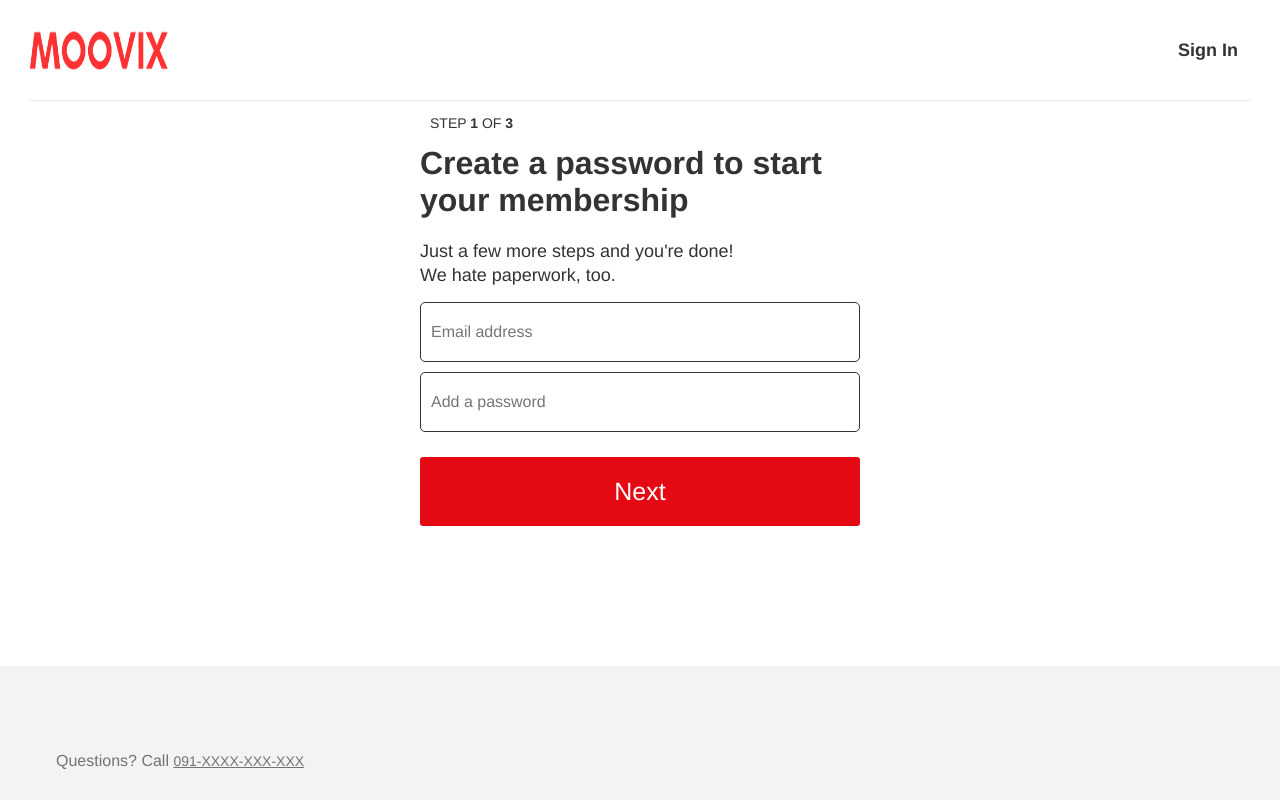
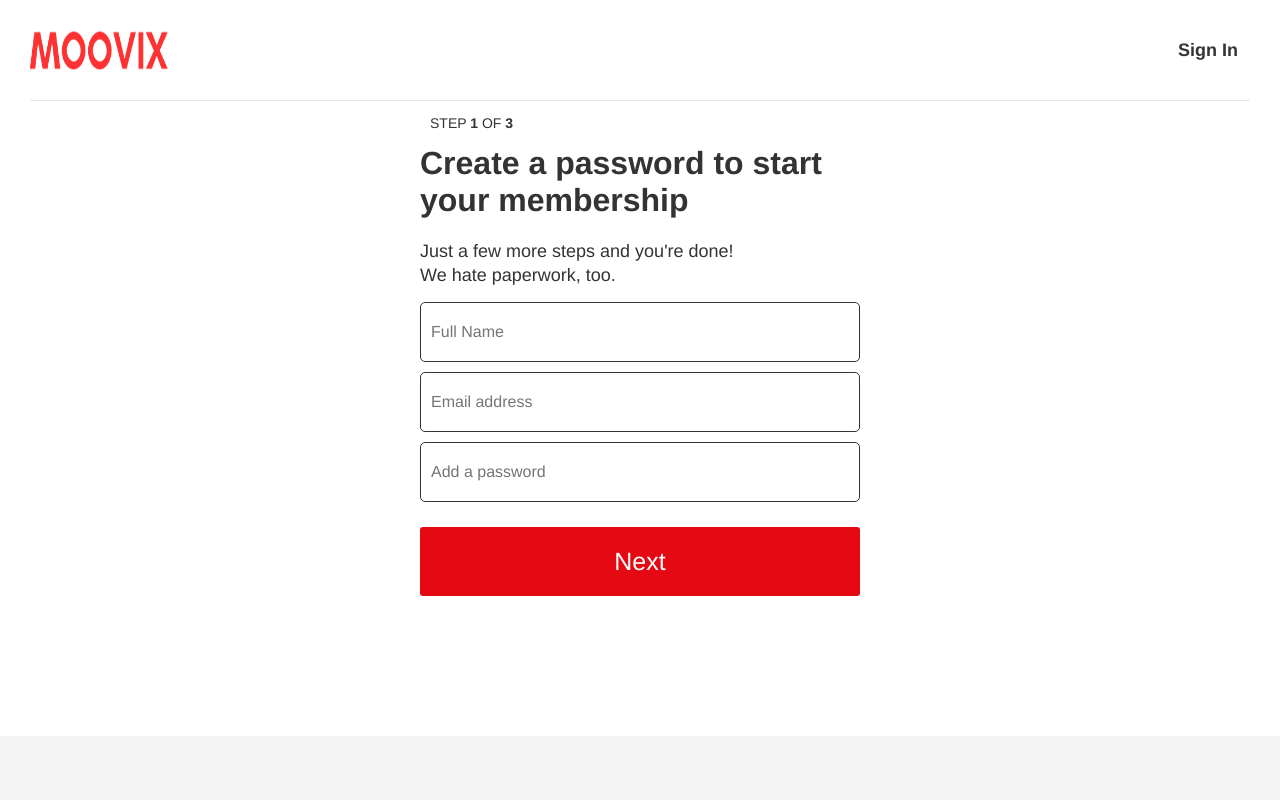
Before and after one commit to polkadots007/moovlix, a React (Vite) app: page /signup/regform in a window 1280 px wide. Shown: the top 800 px of the page. Built offline with nearby package versions, Linux system fonts and the light colour scheme; no server answers.

Commit message:
modified user data stored in local storage

```diff
--- a/src/containers/ContentSignUp.tsx
+++ b/src/containers/ContentSignUp.tsx
@@ -9,11 +9,13 @@ import {
   useState,
 } from 'react';
 import { useNavigate } from 'react-router-dom';
-import { getAuth, createUserWithEmailAndPassword } from 'firebase/auth';
+import {
+  getAuth,
+  createUserWithEmailAndPassword,
+  updateProfile,
+} from 'firebase/auth';
 import { setPersistence, browserSessionPersistence } from 'firebase/auth';
 import { UserContext } from '../context/newuser';
-import { UserProps } from '../types';
-// import { Error } from 'ts-error';
 interface stepProps {
   id: number;
   title: string;
@@ -29,6 +31,7 @@ interface stepProps {
 interface usercreds {
   email: string;
   password: string;
+  fullName: string;
 }
 interface onChangeProps {
   target: {
@@ -40,6 +43,7 @@ interface onChangeProps {
 interface errorProps {
   input?: string;
   pwd?: string;
+  fullName?: string;
 }
 
 type SetStateFunction<errorProps> = Dispatch<SetStateAction<errorProps>>;
@@ -47,21 +51,40 @@ type SetStateFunction<errorProps> = Dispatch<SetStateAction<errorProps>>;
 const checkCredentials = (
   email: string,
   pwd: string,
+  fullName: string,
   setError: SetStateFunction<errorProps>,
 ) => {
   const regexInput = /[a-z0-9._%+-]+@[a-z0-9.-]+\.[a-z]{2,}$/;
   const regexPassword = /^(?=.*[A-Za-z])(?=.*\d)[A-Za-z\d]{8,}$/;
+  const regexName = /^[a-zA-ZÀ-ÿ-']+(?:\s[a-zA-ZÀ-ÿ-']+)*$/;
   let noErrorFlag: boolean = true;
   if (email === '') {
     setError((prev: errorProps) => ({
       input: 'Email is required.',
       pwd: prev.pwd,
+      fullName: prev.fullName,
     }));
     noErrorFlag = false;
   } else if (!regexInput.test(email)) {
     setError((prev: errorProps) => ({
       input: 'Please enter a valid email address.',
       pwd: prev.pwd,
+      fullName: prev.fullName,
+    }));
+    noErrorFlag = false;
+  }
+  if (fullName === '') {
+    setError((prev: errorProps) => ({
+      input: prev.input,
+      pwd: prev.pwd,
+      fullName: 'Full Name is required.',
+    }));
+    noErrorFlag = false;
+  } else if (!regexName.test(fullName)) {
+    setError((prev: errorProps) => ({
+      input: prev.pwd,
+      pwd: prev.pwd,
+      fullName: 'Please enter a valid name.',
     }));
     noErrorFlag = false;
   }
@@ -69,12 +92,14 @@ const checkCredentials = (
     setError((prev: errorProps) => ({
       pwd: 'Password is required.',
       input: prev.input,
+      fullName: prev.fullName,
     }));
     noErrorFlag = false;
   } else if (!regexPassword.test(pwd)) {
     setError((prev: errorProps) => ({
       pwd: 'Please enter a valid password.',
       input: prev.input,
+      fullName: prev.fullName,
     }));
     noErrorFlag = false;
   }
@@ -84,27 +109,62 @@ const checkCredentials = (
 export function RegistrationContainer() {
   const auth = getAuth();
   const navigate = useNavigate();
-  const { userDetails, setUserDetails } = useContext(UserContext)!;
+  const { userDetails } = useContext(UserContext)!;
   const [email, setEmail] = useState<string>(userDetails.email || '');
   const [error, setError] = useState<errorProps>({
     input: '',
     pwd: '',
+    fullName: '',
   });
   const [password, setPassword] = useState<string>('');
+  const [fullName, setFullName] = useState<string>('');
 
   useEffect(() => {
     const regexInput = /[a-z0-9._%+-]+@[a-z0-9.-]+\.[a-z]{2,}$/;
     const regexPassword = /^(?=.*[A-Za-z])(?=.*\d)[A-Za-z\d]{8,}$/;
+    const regexName = /^[a-zA-ZÀ-ÿ-']+(?:\s[a-zA-ZÀ-ÿ-']+)*$/;
     email !== '' &&
-      setError((prev: errorProps) => ({ input: '', pwd: prev.pwd }));
+      setError((prev: errorProps) => ({
+        input: '',
+        pwd: prev.pwd,
+        fullName: prev.fullName,
+      }));
     regexInput.test(email) &&
-      setError((prev: errorProps) => ({ input: '', pwd: prev.pwd }));
+      setError((prev: errorProps) => ({
+        input: '',
+        pwd: prev.pwd,
+        fullName: prev.fullName,
+      }));
+    fullName !== '' &&
+      setError((prev: errorProps) => ({
+        input: '',
+        pwd: prev.pwd,
+        fullName: '',
+      }));
+    regexName.test(fullName) &&
+      setError((prev: errorProps) => ({
+        input: '',
+        pwd: prev.pwd,
+        fullName: '',
+      }));
     password !== '' &&
-      setError((prev: errorProps) => ({ input: prev.input, pwd: '' }));
+      setError((prev: errorProps) => ({
+        input: prev.input,
+        pwd: '',
+        fullName: prev.fullName,
+      }));
     regexPassword.test(password) &&
-      setError((prev: errorProps) => ({ input: prev.input, pwd: '' }));
-  }, [email, password]);
-  const signUpWithEmailAndPassword = async ({ email, password }: usercreds) => {
+      setError((prev: errorProps) => ({
+        input: prev.input,
+        pwd: '',
+        fullName: prev.fullName,
+      }));
+  }, [email, password, fullName]);
+  const signUpWithEmailAndPassword = async ({
+    email,
+    password,
+    fullName,
+  }: usercreds) => {
     try {
       const userCredential = await createUserWithEmailAndPassword(
         auth,
@@ -112,35 +172,38 @@ export function RegistrationContainer() {
         password,
       );
       const user = userCredential.user;
+      updateProfile(user, {
+        displayName: fullName,
+        photoURL: (Math.floor(Math.random() * 5) + 1).toString(),
+      });
       setPersistence(auth, browserSessionPersistence);
-      setUserDetails((prev: UserProps) => {
-        prev.email = email;
-        prev.uid = user?.uid;
-        return prev;
-      });
-      const userInfo = {
-        email: user.email,
-        uid: user.uid,
-      };
-      localStorage.setItem('authUser', JSON.stringify(userInfo));
       // console.log('User signed up:', user, userCredential);
       return user;
     } catch (error) {
       if (error instanceof Error) {
+        setEmail('');
+        setFullName('');
+        setPassword('');
         console.error('Error signing up:', error.message);
         throw error;
       }
     }
   };
   const handleSignUpOrRecreate = async () => {
-    if (checkCredentials(email, password, setError)) {
+    if (checkCredentials(email, password, fullName, setError)) {
       const user = await signUpWithEmailAndPassword({
         email: email,
         password: password,
+        fullName: fullName,
       });
       if (user) {
+        const userInfo = {
+          email: user.email,
+          uid: user.uid,
+        };
+        // localStorage.setItem('authUser', JSON.stringify(userInfo));
         //perform email verification
-        navigate(ROUTES.VERIFY);
+        navigate(ROUTES.VERIFY, { state: { user: userInfo } });
         setError({});
       }
     }
@@ -159,6 +222,14 @@ export function RegistrationContainer() {
               <StepContent.Text align="left">
                 {step.description}
               </StepContent.Text>
+              <StepContent.Input
+                error={error?.fullName}
+                placeholder="Full Name"
+                value={fullName}
+                onChange={({ target }: onChangeProps) =>
+                  setFullName(target.value)
+                }
+              />
               <StepContent.Input
                 error={error?.input}
                 placeholder="Email address"
--- a/src/containers/EmailVerification.tsx
+++ b/src/containers/EmailVerification.tsx
@@ -3,6 +3,7 @@ import stepData from '../fixtures/reg_steps.json';
 import * as ROUTES from '../constants/Routes';
 import { UserContext } from '../context/newuser';
 import { useContext } from 'react';
+import { useLocation } from 'react-router-dom';
 interface stepProps {
   id: number;
   title: string;
@@ -16,6 +17,8 @@ interface stepProps {
 }
 export function VerifyContainer() {
   const { userDetails } = useContext(UserContext)!;
+  const location = useLocation();
+  const state = location.state;
 
   return (
     <StepContent>
@@ -35,7 +38,11 @@ export function VerifyContainer() {
               <StepContent.MediumText align="center">
                 {step.description}
               </StepContent.MediumText>
-              <StepContent.Button type={'other'} to={ROUTES.HOME}>
+              <StepContent.Button
+                type={'other'}
+                to={ROUTES.BROWSER}
+                state={{ user: state }}
+              >
                 Skip
               </StepContent.Button>
             </StepContent.LFrame>
--- a/src/pages/Browse.tsx
+++ b/src/pages/Browse.tsx
@@ -1,4 +1,20 @@
+import { useContext, useEffect } from 'react';
+import { useLocation } from 'react-router-dom';
+import { UserProps } from '../types';
+import { UserContext } from '../context/newuser';
+
 export default function Browse() {
-  // console.log('Browser');
+  const { setUserDetails } = useContext(UserContext)!;
+  const location = useLocation();
+  const state = location.state;
+
+  useEffect(() => {
+    localStorage.setItem('authUser', JSON.stringify(state?.user));
+    setUserDetails((prev: UserProps) => {
+      prev.email = state.user?.email;
+      prev.uid = state.user?.uid;
+      return prev;
+    });
+  }, []);
   return <div>Browse</div>;
 }
```
Also changed, not shown: 1 other file (tests, documents, lock files or other folders).
